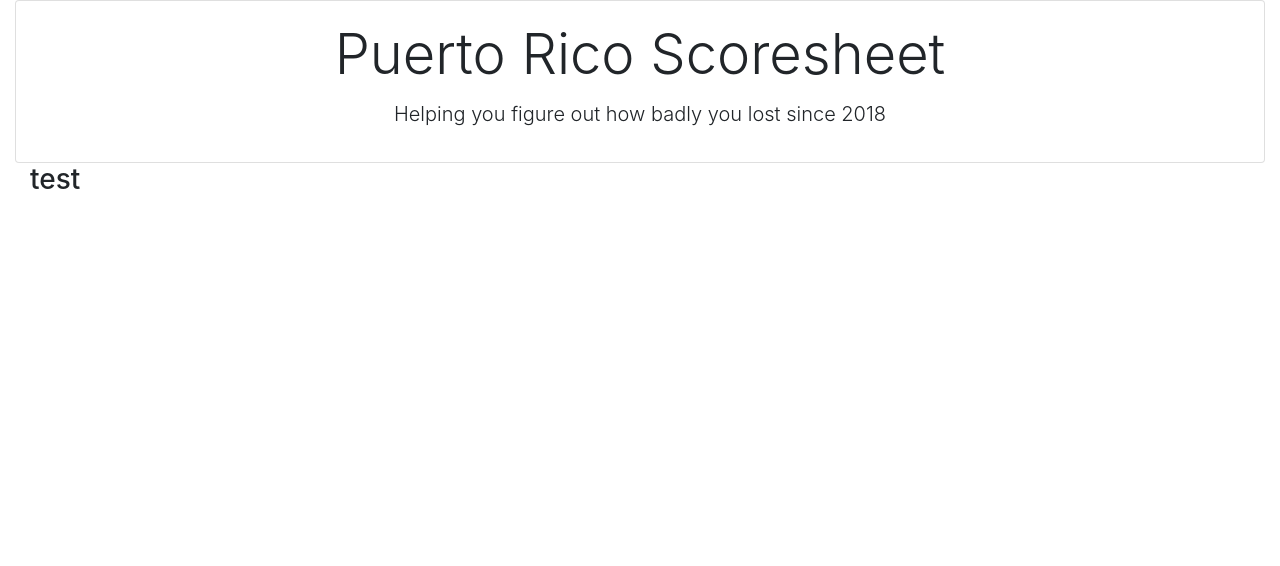
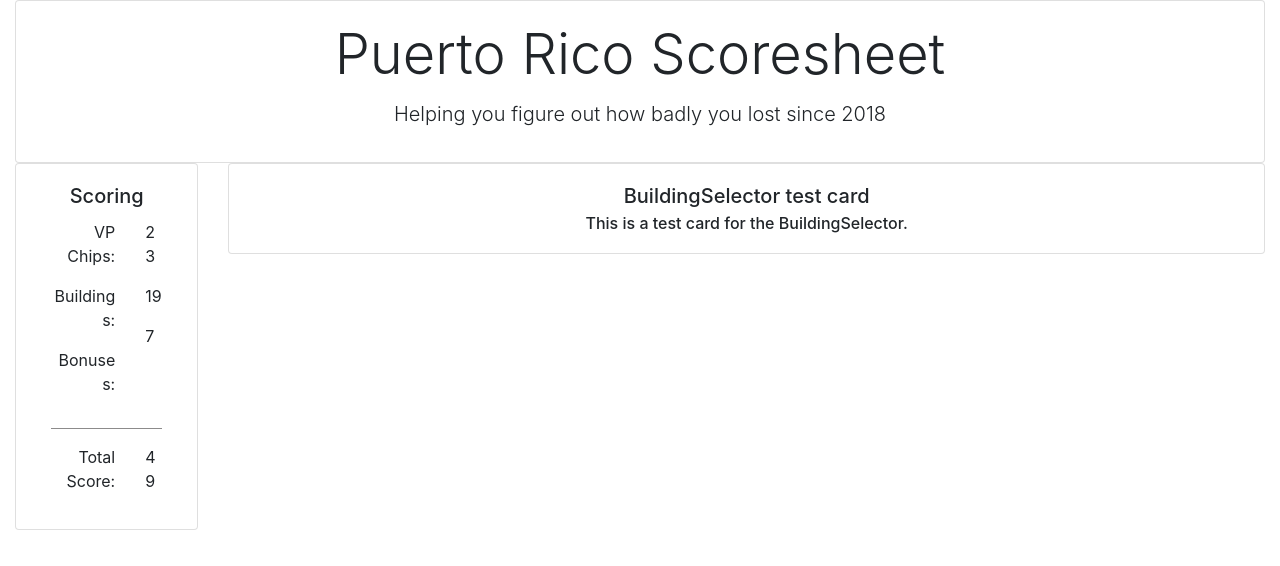
Before and after one commit to ROldford/puerto-rico-scoresheet, a React (Create React App) app: page / in a window 1280 px wide. Shown: the top 566 px of the page. Built offline with nearby package versions, Linux system fonts and the light colour scheme.

Commit message:
Updated app to use Sidebar and BuildingSelector components, developed framework for Sidebar

```diff
--- a/src/App.js
+++ b/src/App.js
@@ -1,7 +1,9 @@
 import React, { Component } from 'react';
 import {Container, Row, Col} from 'reactstrap';
 import Header from './components/Header';
-import ScoringInput from './components/ScoringInput';
+import BuildingSelector from './components/BuildingSelector';
+import Sidebar from './components/Sidebar';
+// import ScoringInput from './components/ScoringInput';
 
 
 class App extends Component {
@@ -14,9 +16,16 @@
               <Header />
             </Col>
           </Row>
-            <Col>
-              <ScoringInput />
-            </Col>
+          <Row>
+            {
+              // Sidebar with scorebox and place to enter VP chip count
+            }
+            <Col sm="2"><Sidebar/></Col>
+            {
+              // Building Selection Area
+            }
+            <Col sm="10"><BuildingSelector /></Col>
+          </Row>
         </Container>
       </div>
     );
--- /dev/null
+++ b/src/components/BuildingSelector.js
@@ -0,0 +1,15 @@
+import React from 'react';
+import {Card, CardSubtitle, CardTitle} from 'reactstrap';
+
+const BuildingSelector = () => (
+  <Card body className="text-center">
+    <CardTitle>
+      BuildingSelector test card
+    </CardTitle>
+    <CardSubtitle>
+      This is a test card for the BuildingSelector.
+    </CardSubtitle>
+  </Card>
+);
+
+export default BuildingSelector;
--- /dev/null
+++ b/src/components/Sidebar.js
@@ -0,0 +1,49 @@
+import React from 'react';
+import {
+  Card,
+  CardText,
+  CardTitle,
+  Container,
+  Row,
+  Col
+} from 'reactstrap';
+
+const Sidebar = () => (
+  <Card body className="text-center">
+    <CardTitle>
+      Scoring
+    </CardTitle>
+    <CardText>
+      <Container>
+        <Row>
+          <Col xs="8">
+            <p className="text-right">VP Chips:</p>
+            <p className="text-right">Buildings:</p>
+            <p className="text-right">Bonuses:</p>
+          </Col>
+          <Col xs="4">
+            <p className="text-left">23</p>
+            <p className="text-left">19</p>
+            <p className="text-left">7</p>
+          </Col>
+        </Row>
+        <Row>
+          <Col>
+            <hr className="style1" />
+          </Col>
+        </Row>
+        <Row className="justify-content-center">
+          <Col xs="8">
+            <p className="text-right">Total Score:</p>
+          </Col>
+          <Col xs="4">
+            <p className="text-left">49</p>
+          </Col>
+        </Row>
+      </Container>
+    </CardText>
+  </Card>
+
+);
+
+export default Sidebar;
```
